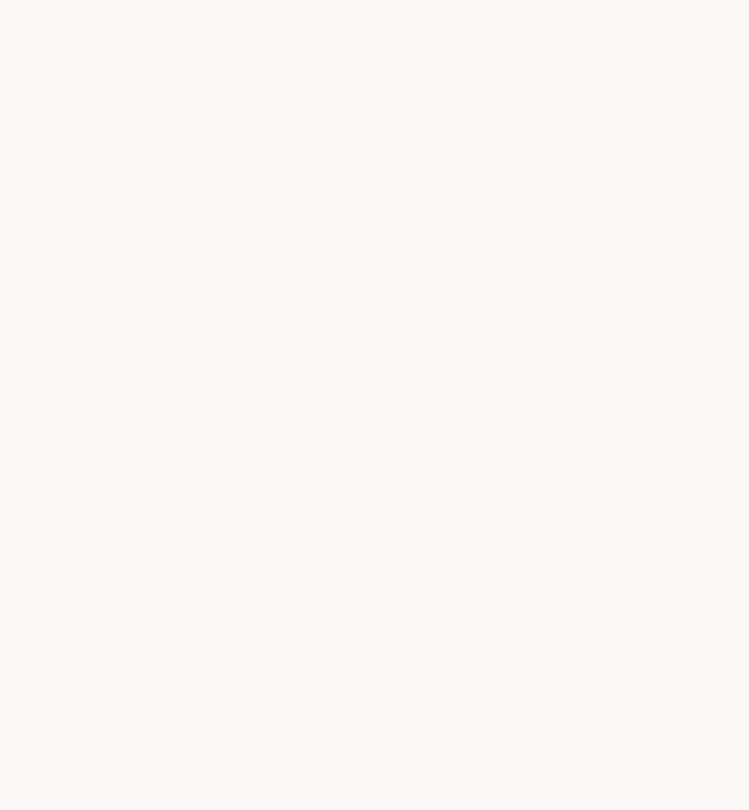
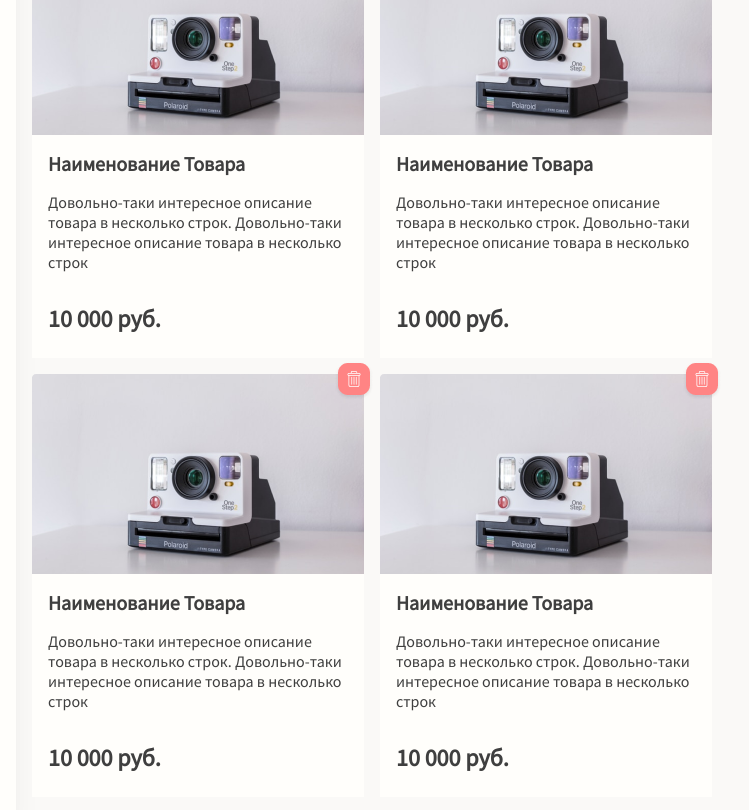
Before and after one commit to Claytone445/ida-store, a Nuxt app: page / in a window 1280 px wide. Shown: the part 620-1430 px from the top of the page, without its empty margins (348-1097 px from the left). Before the commit the page ends 800 px from the top, so only its background shows below. Built offline with nearby package versions, Linux system fonts and the light colour scheme.

Commit message:
added responsiveness

```diff
--- a/components/AddItem.vue
+++ b/components/AddItem.vue
@@ -47,7 +47,9 @@ export default {
   box-shadow: 0px 20px 30px rgba(0, 0, 0, 0.04), 0px 6px 10px rgba(0, 0, 0, 0.02);
   padding: 24px 24px 24px 24px;
   border-radius: 4px;
-
+  @media  screen and (max-width: 375px) {
+    padding: 24px 12px 24px 12px;
+  }
   &__item {
     margin-bottom: 24px;
   }
--- a/components/StoreItems.vue
+++ b/components/StoreItems.vue
@@ -1,6 +1,5 @@
 <template>
 <div class="items">
-
   <div class="items__wrapper">
     <div class="items__img"><img src="~assets/img/camera.png" alt="" class="items__picture">
       <img src="~assets/img/basket.png" alt="" class="items__basket">
@@ -30,6 +29,38 @@
       <p class="items__price">10 000 руб.</p>
     </div>
   </div>
+  <div class="items__wrapper">
+    <div class="items__img"><img src="~assets/img/camera.png" alt="" class="items__picture">
+      <img src="~assets/img/basket.png" alt="" class="items__basket"></div>
+    <div class="items__description">
+      <h2 class="items__title">Наименование Товара</h2>
+      <p class="items__info">Довольно-таки интересное описание товара в несколько строк. Довольно-таки интересное описание товара в несколько строк</p>
+      <p class="items__price">10 000 руб.</p>
+    </div>
+  </div>
+  <div class="items__wrapper">
+    <div class="items__img"><img src="~assets/img/camera.png" alt="" class="items__picture">
+      <img src="~assets/img/basket.png" alt="" class="items__basket"></div>
+    <div class="items__description">
+      <h2 class="items__title">Наименование Товара</h2>
+      <p class="items__info">Довольно-таки интересное описание товара в несколько строк. Довольно-таки интересное описание товара в несколько строк</p>
+      <p class="items__price">10 000 руб.</p>
+    </div>
+  </div>
+  <div class="items__wrapper">
+    <div class="items__img"><img src="~assets/img/camera.png" alt="" class="items__picture">
+      <img src="~assets/img/basket.png" alt="" class="items__basket"></div>
+    <div class="items__description">
+      <h2 class="items__title">Наименование Товара</h2>
+      <p class="items__info">Довольно-таки интересное описание товара в несколько строк. Довольно-таки интересное описание товара в несколько строк</p>
+      <p class="items__price">10 000 руб.</p>
+    </div>
+  </div>
+
+
+
+
+
 
 </div>
 </template>
@@ -54,13 +85,23 @@ export default {
   max-width: 1044px;
   display: flex;
   flex-direction: row;
+  flex-wrap: wrap;
+  @media  screen and (max-width: 720px) {
+    flex-direction: column;
+    max-width: 332px;
+    margin-top: 24px;
+  }
 
   &__wrapper {
+    min-width: 332px;
     position: relative;
     border-radius: 4px;
     display: flex;
     flex-direction: column;
-    margin-left: 16px;
+    margin: 0 0 16px 16px;
+    @media  screen and (max-width: 720px) {
+    margin: 0;
+    }
   }
 
   &__picture {
--- a/pages/index.vue
+++ b/pages/index.vue
@@ -13,10 +13,6 @@
       <store-items/>
     </div>
   </div>
-
-
-
-
 </template>
 
 <script>
@@ -57,6 +53,9 @@ h1 {
   padding: 32px 32px 16px 32px;
   display: flex;
   justify-content: space-between;
+  @media  screen and (max-width: 720px) {
+    flex-direction: column;
+  }
   &__select {
     appearance: none;
     padding: 10px 25px 10px 16px;
@@ -70,6 +69,10 @@ h1 {
     background-position-x: calc(100% - 10%);
     background-color: white;
     text-align: center;
+    @media  screen and (max-width: 720px) {
+      margin: 10px 0;
+      max-width: 332px;
+    }
   }
 
 
@@ -77,6 +80,10 @@ h1 {
     margin: 32px;
     display: flex;
     justify-content: space-between;
+    @media  screen and (max-width: 720px) {
+      flex-direction: column;
+      margin: 8px 32px;
+    }
   }
 }
 </style>
```
